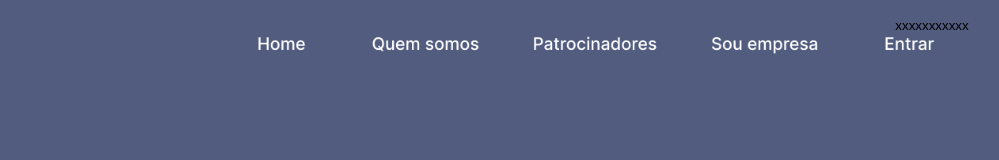
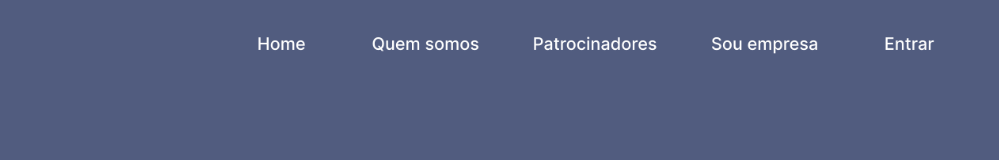
Before and after one commit to esthercamilo/projeto-hackathon-her, a React (Create React App) app in the folder frontend/: page / in a window 1280 px wide. Shown: the top 160 px of the page, without its empty margins (48-1047 px from the left). Built offline with nearby package versions, Linux system fonts and the light colour scheme.

Commit message:
melhorias readme

```diff
--- a/frontend/src/components/LandingPage.css
+++ b/frontend/src/components/LandingPage.css
@@ -15,7 +15,7 @@
   top: 0px; /* Ajuste a posição vertical do botão conforme necessário */
   right: 250px; /* Ajuste a posição horizontal do botão conforme necessário */
   width: 100px;
-  height: 50px;
+  height: 100px;
   background: transparent; /* Botão invisível */
   border: none;
   cursor: pointer;
--- a/frontend/src/components/LandingPage.js
+++ b/frontend/src/components/LandingPage.js
@@ -12,7 +12,7 @@ const LandingPage = () => {
   return (
     <div className="landing-page">
       <Link to="/login">
-        <button className="login-button" onClick={handleLoginClick}>xxxxxxxxxxx</button>
+        <button className="login-button" onClick={handleLoginClick}></button>
       </Link>
     </div>
   );
```
